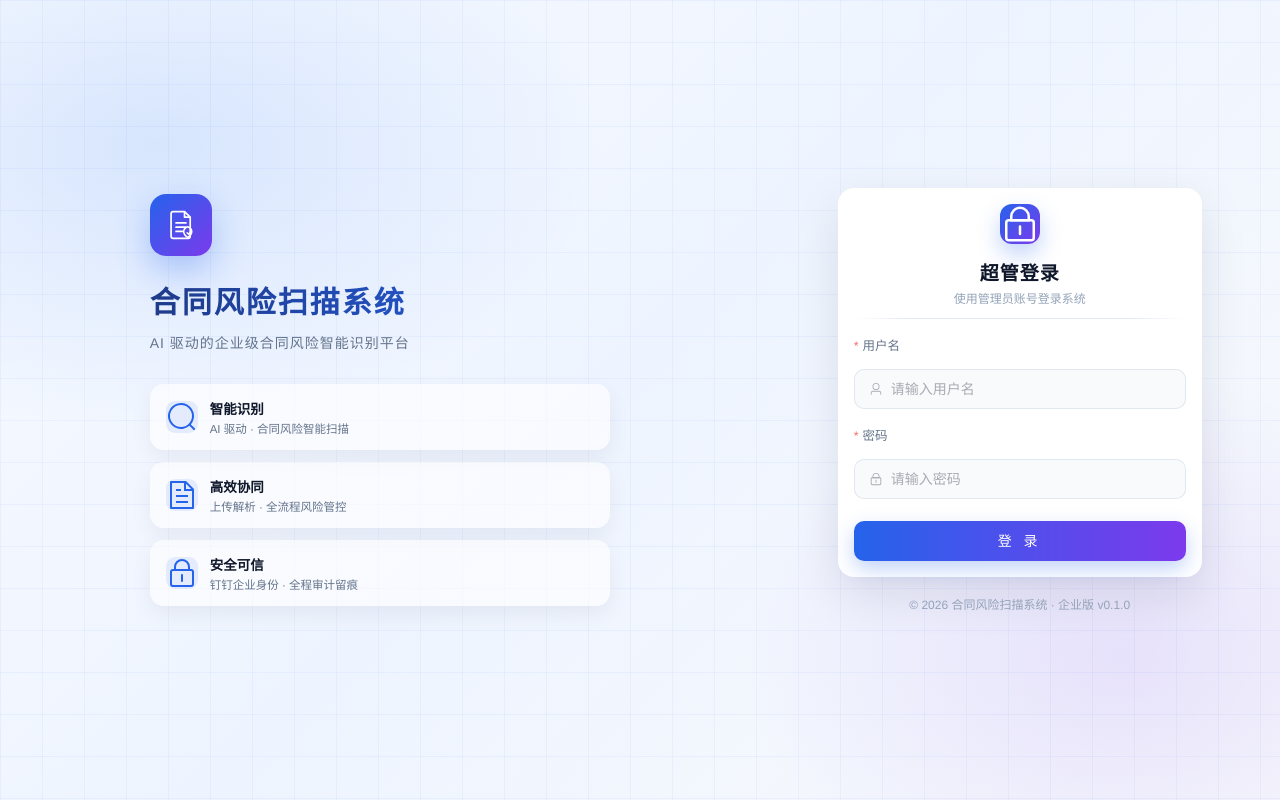
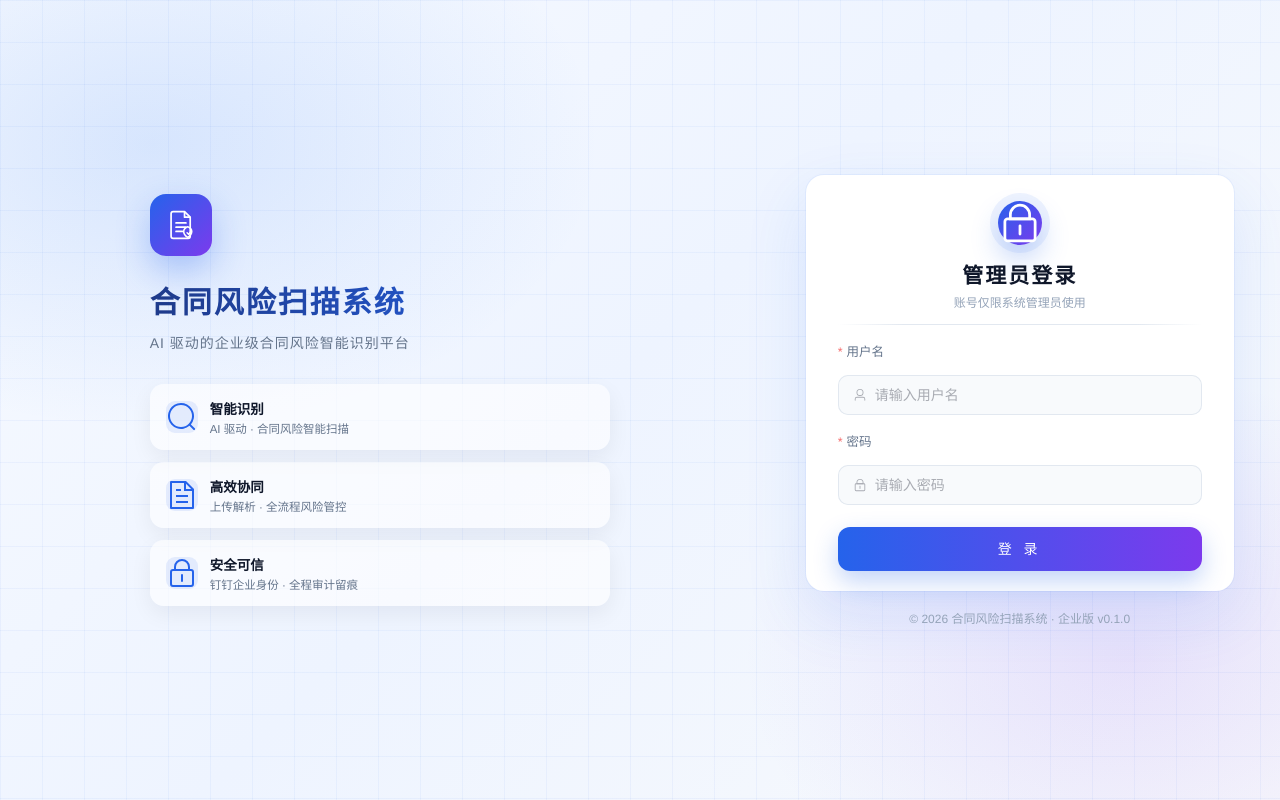
Before and after one commit to MrLiuGangQiang/contract-risk, a Vue app in the folder frontend/: page /login in a window 1280 px wide. Built offline with nearby package versions, Linux system fonts and the light colour scheme; no server answers.

Commit message:
style(login): 超管登录界面精细化
- 超管登录改为管理员登录，圆形渐变锁图标带光晕
- 卡片加宽至364px，渐变边框光效
- 输入框大尺寸圆角、聚焦高亮，登录按钮44px渐变
- 返回钉钉登录改为简洁文字链接

```diff
--- a/frontend/src/views/LoginView.vue
+++ b/frontend/src/views/LoginView.vue
@@ -71,8 +71,8 @@
         <template v-else>
           <div class="card-head center admin-head">
             <span class="admin-icon-wrap"><Lock /></span>
-            <h2>超管登录</h2>
-            <p>使用管理员账号登录系统</p>
+            <h2>管理员登录</h2>
+            <p>账号仅限系统管理员使用</p>
           </div>
           <div class="form-divider"></div>
 
@@ -101,9 +101,7 @@
             </el-button>
           </el-form>
           <div v-if="dingtalkEnabled" class="switch-row">
-            <button class="switch-pill" type="button" @click="onSwitchToDingtalk">
-              返回钉钉登录
-            </button>
+            <a class="switch-link" @click="onSwitchToDingtalk">← 返回钉钉登录</a>
           </div>
         </template>
       </div>
@@ -371,11 +369,13 @@ async function onLogin() {
 }
 .login-card {
   width: 100%;
-  max-width: 332px;
-  padding: 16px;
+  max-width: 364px;
+  padding: 26px 32px 20px;
   background: #fff;
-  border-radius: 16px;
-  box-shadow: 0 16px 48px rgba(15, 23, 42, 0.1);
+  border-radius: 18px;
+  box-shadow:
+    0 0 0 1px rgba(37, 99, 235, 0.06),
+    0 24px 64px rgba(37, 99, 235, 0.12);
 }
 .card-head {
   margin-bottom: 14px;
@@ -412,18 +412,24 @@ async function onLogin() {
   color: #94a3b8;
 }
 .admin-head {
-  margin-bottom: 12px;
+  margin-bottom: 14px;
+}
+.admin-head h2 {
+  font-size: 21px;
+  letter-spacing: 2px;
 }
 .admin-icon-wrap {
-  width: 40px;
-  height: 40px;
+  width: 44px;
+  height: 44px;
   display: inline-flex;
   align-items: center;
   justify-content: center;
-  border-radius: 12px;
+  border-radius: 50%;
   color: #fff;
   background: linear-gradient(135deg, #2563eb, #7c3aed);
-  box-shadow: 0 10px 22px rgba(37, 99, 235, 0.28);
+  box-shadow:
+    0 0 0 8px rgba(37, 99, 235, 0.08),
+    0 14px 28px rgba(37, 99, 235, 0.28);
 }
 .form-divider {
   height: 1px;
@@ -506,12 +512,13 @@ async function onLogin() {
 }
 .login-btn {
   width: 100%;
+  height: 44px;
   margin-top: 6px;
   border: none;
-  border-radius: 10px;
+  border-radius: 12px;
   letter-spacing: 4px;
   background: linear-gradient(90deg, #2563eb, #7c3aed);
-  box-shadow: 0 8px 20px rgba(37, 99, 235, 0.28);
+  box-shadow: 0 10px 24px rgba(37, 99, 235, 0.28);
 }
 .login-btn:hover {
   background: linear-gradient(90deg, #1d4ed8, #6d28d9);
```
